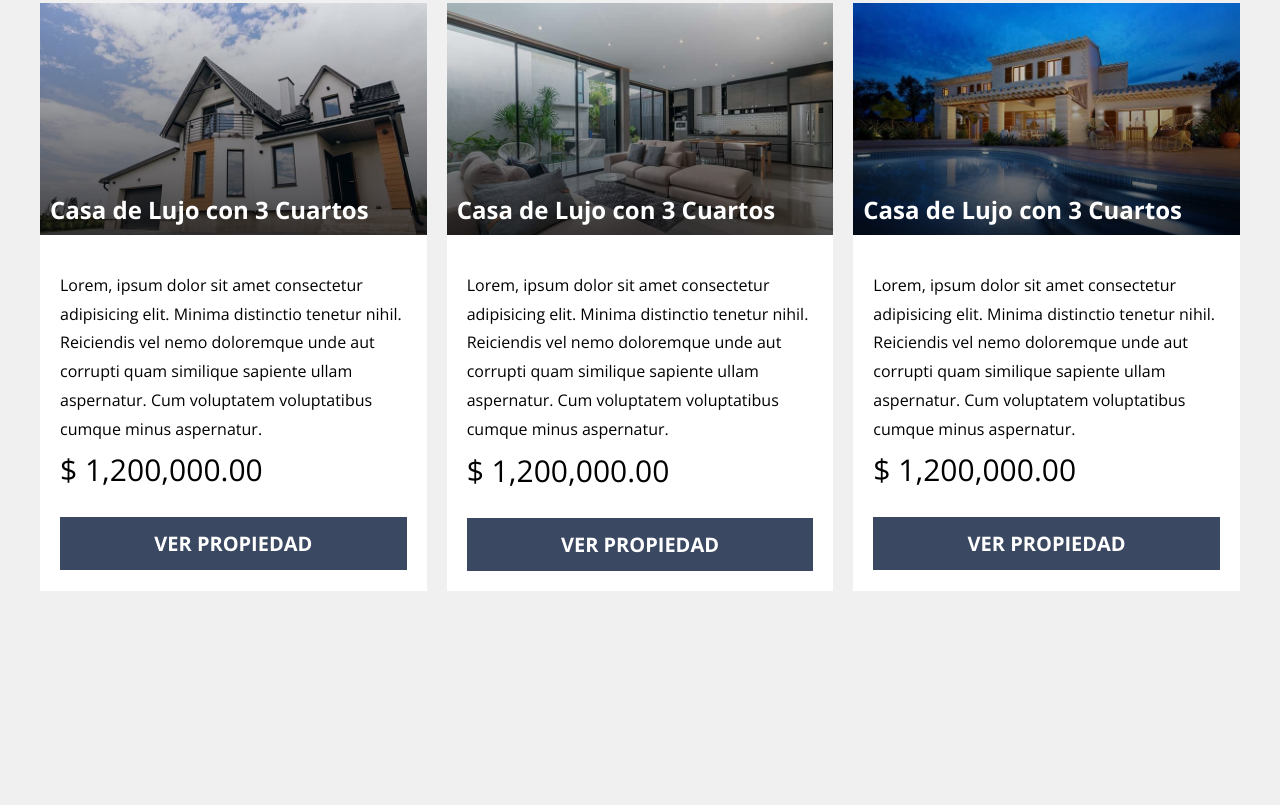
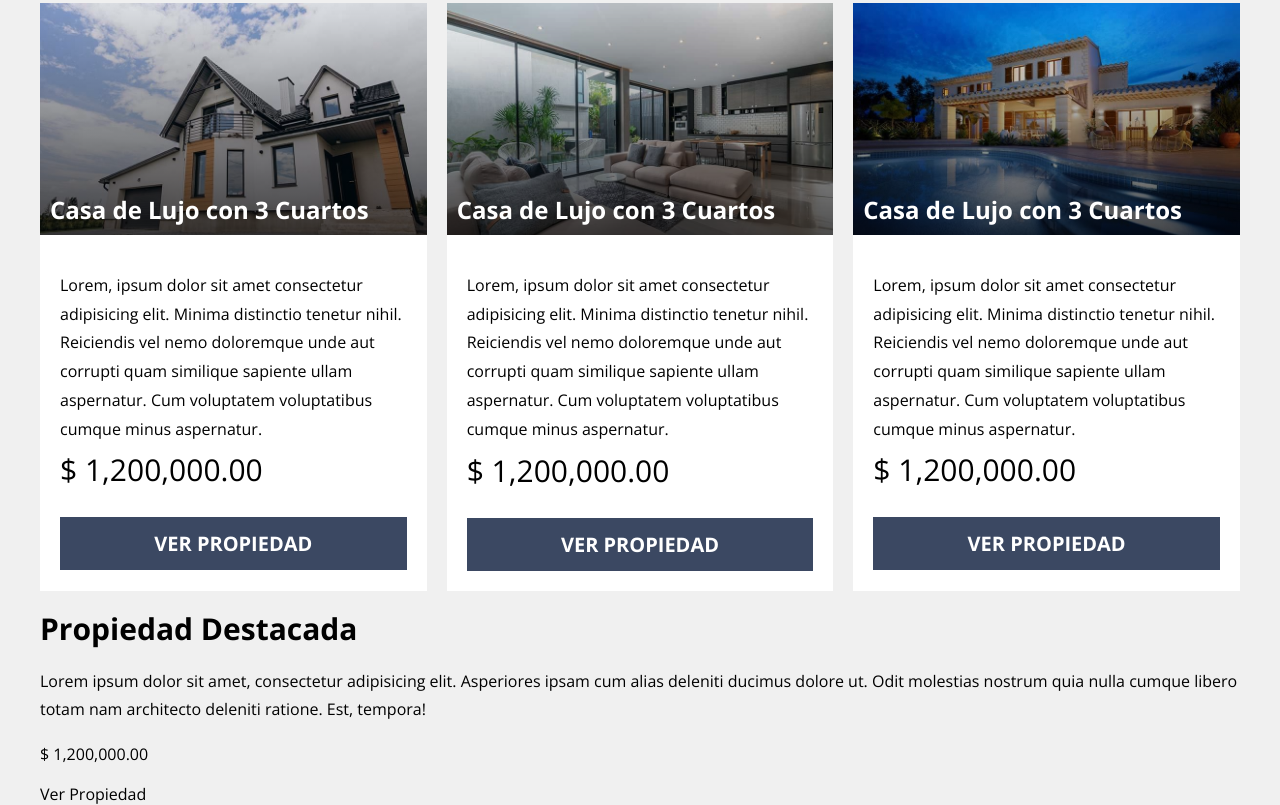
Before and after one commit to CristianMP04/realState, a website: page index.html in a window 1280 px wide. Shown: the part 1442-2247 px from the top of the page. Before the commit the page ends 2033 px from the top, so only its background shows below. Drawn offline with nearby package versions, Linux system fonts and the light colour scheme.

Commit message:
create Section Propiedades
create Section Propiedades

```diff
--- a/index.html
+++ b/index.html
@@ -107,5 +107,16 @@
             </div><!--.propiedad -->
         </div>
     </main>
+
+    <section class="destacada">
+        <div class="destacada__grid contenedor">
+            <div class="destacada__contenido">
+                <h3 class="destacada__heading">Propiedad Destacada</h3>
+                <p class="destacada__texto">Lorem ipsum dolor sit amet, consectetur adipisicing elit. Asperiores ipsam cum alias deleniti ducimus dolore ut. Odit molestias nostrum quia nulla cumque libero totam nam architecto deleniti ratione. Est, tempora!</p>
+                <p class="destacada__precio">$ 1,200,000.00</p>
+                <a class="destacada__enlace" href="#">Ver Propiedad</a>
+            </div>
+        </div>
+    </section>
 </body>
 </html>
```
